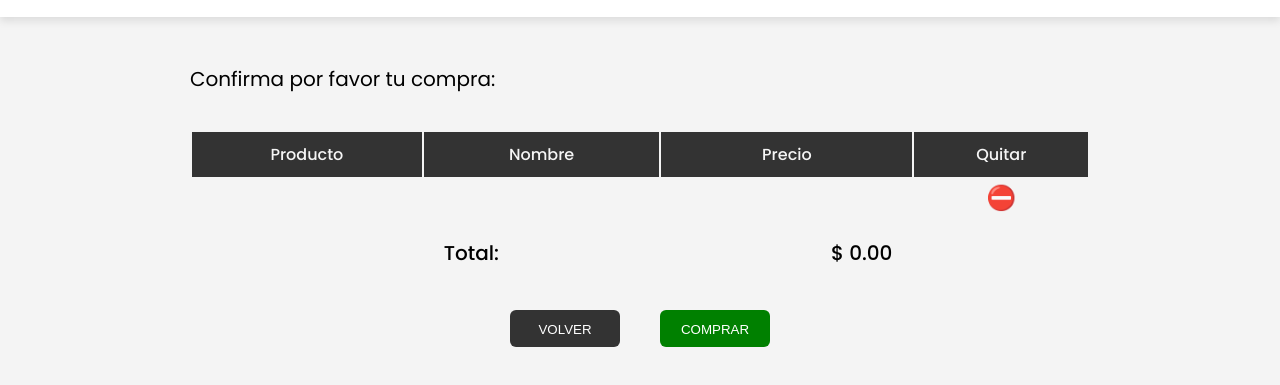
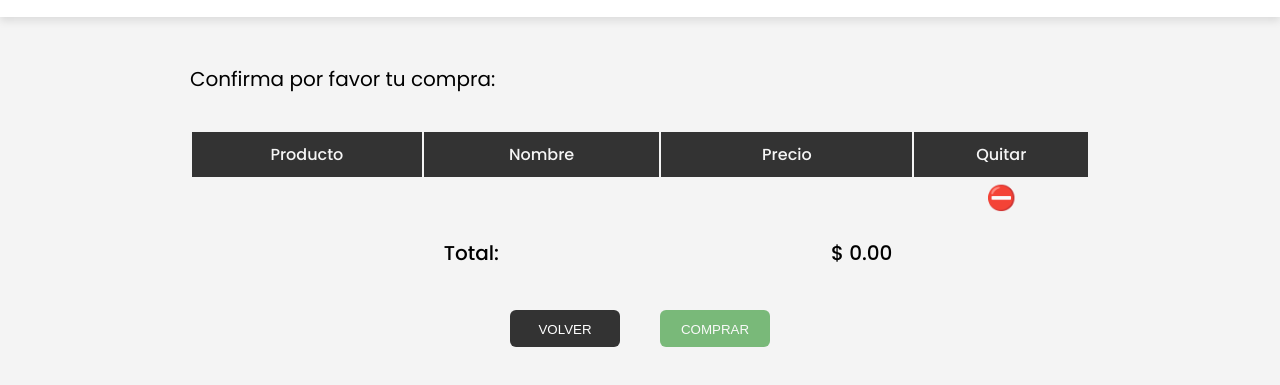
Before and after one commit to mobilepadawan/ecommercejs, a website built with Vite: page checkout.html in a window 1280 px wide. Shown: the part 103-488 px from the top of the page. Built offline with nearby package versions, Linux system fonts and the light colour scheme.

Commit message:
Update button states in styles.css

```diff
--- a/css/styles.css
+++ b/css/styles.css
@@ -482,6 +482,14 @@ footer {
     }
 }
 
+button:disabled,
+button:disabled:hover,
+button:disabled:active {
+    opacity: .5;
+    filter: brightness(1);
+    transform: scale(1);
+}
+
 .arrow-style {
     position: fixed;
     bottom: 10px;
```
